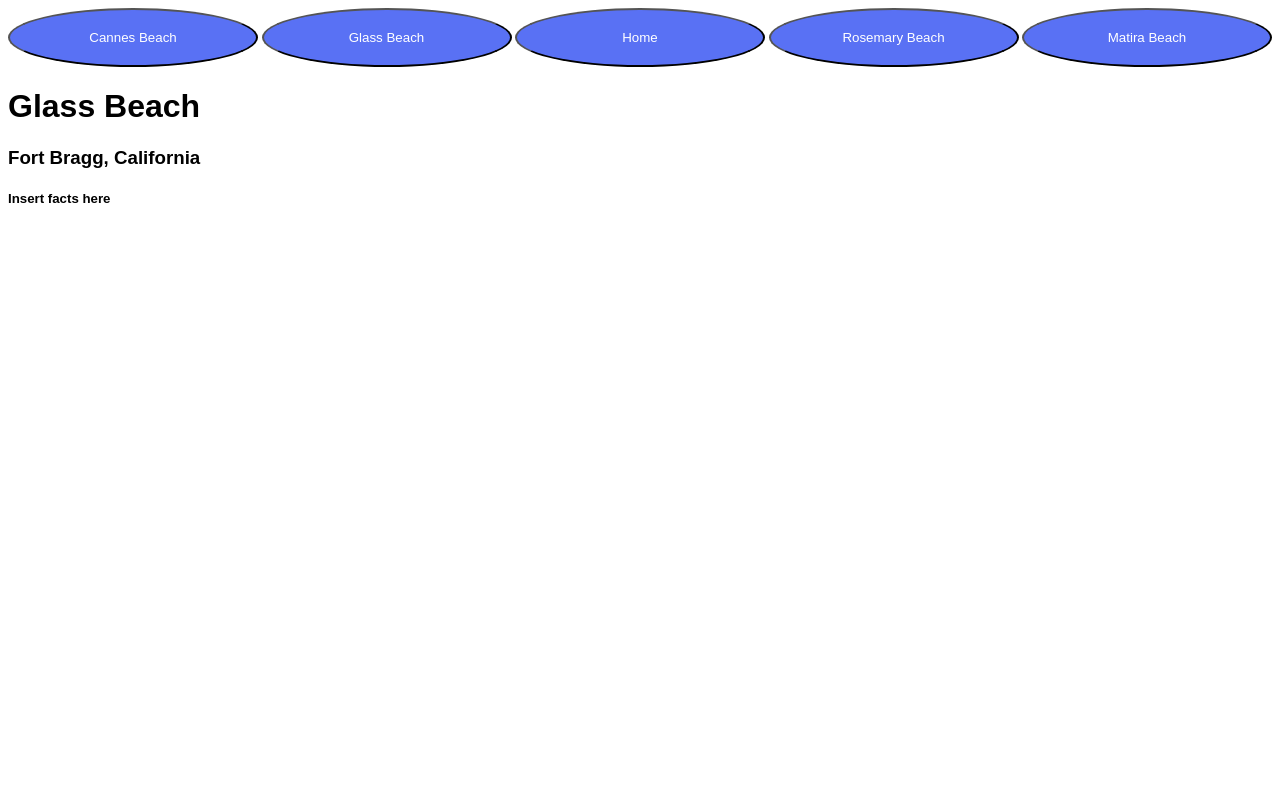
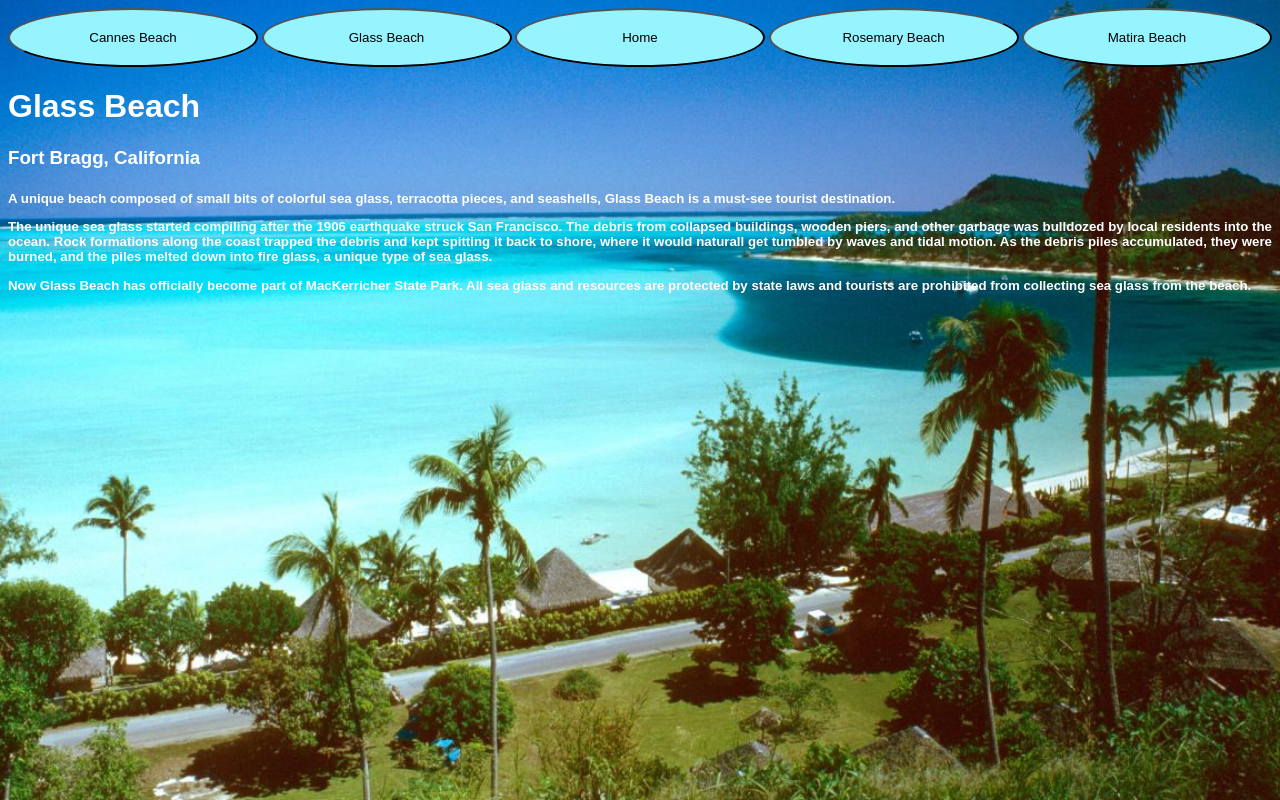
Before and after one commit to reaganruben/AuburnHacks, a plain HTML site: page pages/beach2.html in a window 1280 px wide. Drawn offline with Linux system fonts and the light colour scheme.

Commit message:
filled in Glass Beach

```diff
--- a/css/Matira.css
+++ b/css/Matira.css
@@ -1,27 +1,31 @@
-body, html {
-    background-image: url("../images/Matira\ Beeach.jpg");
+body, html
+{
+    background-image: url("../images/Matira\ Beach.jpg");
+    background-size: cover;
+    background-attachment: fixed;
     background-repeat: no-repeat;
     background-position: center center;
-    background-size: cover;
-    background-attachment: fixed;
 }
-button{
+button
+{
     color: white;
     background: rgb(141, 242, 147);
     text-align: center;
+    width: 250px;
+    margin: auto;
     padding: 20px;
-    margin: auto;
     border-radius: 50%;
-    width: 250px;
 }
-
-.nav{
+.nav
+{
     display: flex;
     flex-direction: row;
     justify-content: space-between;
     color:rgb(167, 241, 243)
 }
 
-body{
-font-family:Arial, Helvetica, sans-serif;
+body
+{
+    color: white;
+    font-family:Arial, Helvetica, sans-serif;
 }
--- a/css/beach1.css
+++ b/css/beach1.css
@@ -1,19 +1,30 @@
-button{
+body, html
+{
+    background-image: url("../images/Matira\ Beach.jpg");
+    background-size: cover;
+    background-attachment: fixed;
+    background-repeat: no-repeat;
+    background-position: center center;
+}
+button
+{
     color: #e1de88;
     background: rgb(227, 110, 110);
     text-align: center;
+    width: 250px;
+    margin: auto;
     padding: 20px;
-    margin: auto;
     border-radius: 50%;
-    width: 250px;
 }
-
-.nav{
+.nav
+{
     display: flex;
     flex-direction: row;
     justify-content: space-between;
+    color:rgb(167, 241, 243)
 }
-
-body{
-font-family:Arial, Helvetica, sans-serif;
+body
+{
+    color: white;
+    font-family:Arial, Helvetica, sans-serif;
 }
--- a/css/beach2.css
+++ b/css/beach2.css
@@ -1,19 +1,30 @@
-button{
-    color: white;
-    background: rgb(89, 113, 244);
+body, html
+{
+    background-image: url("../images/Matira\ Beach.jpg");
+    background-size: cover;
+    background-attachment: fixed;
+    background-repeat: no-repeat;
+    background-position: center center;
+}
+button
+{
+    color: black;
+    background: rgb(150, 244, 255);
     text-align: center;
+    width: 250px;
+    margin: auto;
     padding: 20px;
-    margin: auto;
     border-radius: 50%;
-    width: 250px;
 }
-
-.nav{
+.nav
+{
     display: flex;
     flex-direction: row;
     justify-content: space-between;
+    color:rgb(167, 241, 243)
 }
-
-body{
-font-family:Arial, Helvetica, sans-serif;
+body
+{
+    color: white;
+    font-family:Arial, Helvetica, sans-serif;
 }
--- a/css/beach3.css
+++ b/css/beach3.css
@@ -1,19 +1,30 @@
-button{
+body, html
+{
+    background-image: url("../images/Matira\ Beach.jpg");
+    background-size: cover;
+    background-attachment: fixed;
+    background-repeat: no-repeat;
+    background-position: center center;
+}
+button
+{
     color: white;
     background: rgb(196, 105, 226);
     text-align: center;
+    width: 250px;
+    margin: auto;
     padding: 20px;
-    margin: auto;
     border-radius: 50%;
-    width: 250px;
 }
-
-.nav{
+.nav
+{
     display: flex;
     flex-direction: row;
     justify-content: space-between;
+    color:rgb(167, 241, 243)
 }
-
-body{
-font-family:Arial, Helvetica, sans-serif;
+body
+{
+    color: white;
+    font-family:Arial, Helvetica, sans-serif;
 }
--- a/pages/beach2.html
+++ b/pages/beach2.html
@@ -2,12 +2,15 @@
 
 <html>
     <head>
-        <title>Page Title</title>
+        <meta charset="UTF-8">
+        <meta http-equiv="X-UA-Compatible" content="IE=edge">
+        <meta name="viewport" content="width=device-width, initial-scale=1.0">
+        <title>Glass Beach</title>
         <link rel="stylesheet" type="text/css" href="../css/beach2.css">
     </head>
     <body>
         <div class="nav">
-            <a href="../pages/beach1.html"><button class="Beach1">Cannes Beach</button></a>
+            <a href="../pages/beach1.html"><button>Cannes Beach</button></a>
             <a href="../pages/beach2.html"><button>Glass Beach</button></a>
             <a href="../index.html"><button>Home</button></a>
             <a href="../pages/beach3.html"><button>Rosemary Beach</button></a>
@@ -16,8 +19,25 @@
 
         <h1>Glass Beach</h1>
         <h3>Fort Bragg, California</h3>
-        <h5>Insert facts here</h5>
-
+        <h5>
+            <p align = "justify">
+                A unique beach composed of small bits of colorful sea glass, terracotta pieces, and seashells,
+                 Glass Beach is a must-see tourist destination.
+            </p>
+            <p align = "justify">
+                The unique sea glass started compiling after the 1906 earthquake struck San Francisco.
+                 The debris from collapsed buildings, wooden piers, and other garbage was bulldozed by
+                 local residents into the ocean. Rock formations along the coast trapped the debris and
+                 kept spitting it back to shore, where it would naturall get tumbled by waves and tidal
+                 motion. As the debris piles accumulated, they were burned, and the piles melted down
+                 into fire glass, a unique type of sea glass.
+            </p>
+            <p align = "justify">
+                Now Glass Beach has officially become part of MacKerricher State Park. All sea glass and
+                 resources are protected by state laws and tourists are prohibited from collecting sea
+                 glass from the beach.
+            </p>
+        </h5>
 
     </body>
 </html>
```
Also changed, not shown: css/index.css (+6 -6 lines), index.html (+4 -1 lines), pages/Matira.html (+5 -1 lines), pages/beach1.html (+5 -2 lines), pages/beach3.html (+25 -3 lines), images/Glass Beach.jpg (added), images/Matira Beach.jpg (renamed from images/Matira Beeach.jpg).
